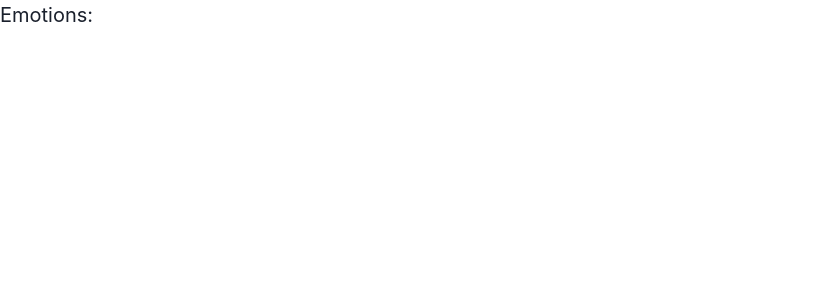
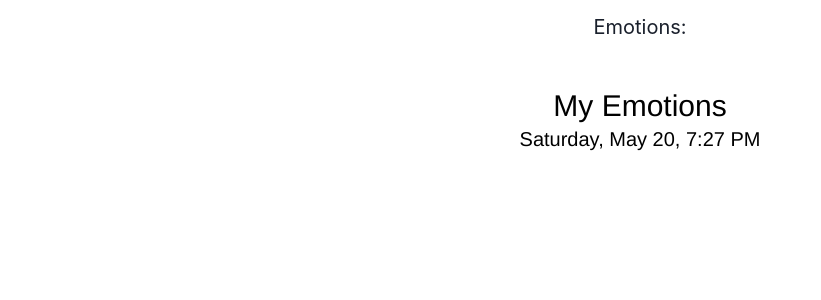
Before and after one commit to xyden/GoDeeper, a React (Create React App) app: page /list in a window 1280 px wide. Shown: the top 300 px of the page, without its empty margins (0-821 px from the left). Built offline with nearby package versions, Linux system fonts and the light colour scheme.

Commit message:
Refinement for image and form

```diff
--- a/src/App.js
+++ b/src/App.js
@@ -12,7 +12,7 @@ const App = () => {
   };
 
   return (
-    <ChakraProvider>
+    <ChakraProvider colorMode="dark">
       <Router>
         <Routes>
           <Route path="/form" element={<EmotionForm onSubmit={handleSubmit} />} />
--- a/src/EmotionForm.js
+++ b/src/EmotionForm.js
@@ -39,7 +39,7 @@ function EmotionForm({ onSubmit }) {
         return [...prevSelected, emotionObject];
       }
     });
-};
+  };
 
 
   const handleSubmit = (e) => {
@@ -47,6 +47,8 @@ function EmotionForm({ onSubmit }) {
     onSubmit(selectedEmotions);
     navigate("/list");
   };
+
+  const isSubmitDisabled = selectedEmotions.length === 0;
 
   return (
     <Box as="form" onSubmit={handleSubmit}>
@@ -75,9 +77,11 @@ function EmotionForm({ onSubmit }) {
           ))}
         </Accordion>
       </Container>
-      <Flex position="sticky" bottom="0" bg="gray.700" width="100%" justify="center" px="4" py="2">
-          <Button type="submit" flex="1">Submit</Button>
-      </Flex>
+
+        <Flex position="sticky" bottom="0" bg="gray.700" width="100%" justify="center" px="4" py="2">
+          <Button type="submit" isDisabled={isSubmitDisabled} flex="1" maxW="container.md">Share your feelings</Button>
+        </Flex>
+
     </Box>
   );
 }
--- a/src/EmotionList.js
+++ b/src/EmotionList.js
@@ -1,37 +1,57 @@
 import { useEffect, useState } from "react";
-import { Box, Text } from "@chakra-ui/react";
+import { Box, Container, Text } from "@chakra-ui/react";
 
 const generateImage = (groupedEmotions) => {
     const canvas = document.createElement('canvas');
     const context = canvas.getContext('2d');
 
-    canvas.width = 400;
+    const title = 'My Emotions';
+    const dateTime = new Date().toLocaleString(undefined, {
+        weekday: 'long',
+        month: 'short',
+        day: 'numeric',
+        hour: 'numeric',
+        minute: 'numeric',
+        hour12: true
+      });
 
+    const canvasWidth = 400;
+    const titleFontSize = 30;
+    const textFontSize = 20;
+    const lineHeight = 30;
+    const padding = 20;
+    const additionalSpace = 20; // Additional space below the date
 
     const totalEmotions = Object.values(groupedEmotions).reduce((total, emotions) => total + emotions.length, 0);
     const totalCategories = Object.keys(groupedEmotions).length;
+    const canvasHeight = (totalEmotions + totalCategories + 2) * lineHeight + padding * 2 + additionalSpace;
 
-    canvas.height = (totalEmotions + totalCategories) * 30 + 50;
+    canvas.width = canvasWidth;
+    canvas.height = canvasHeight;
     context.fillStyle = '#FFFFFF'; // White background
     context.fillRect(0, 0, canvas.width, canvas.height);
 
-    const fontSize = 20;
-    context.font = `${fontSize}px Helvetica, Arial, sans-serif`;
+    context.font = `${titleFontSize}px Helvetica, Arial, sans-serif`;
     context.fillStyle = '#000000'; // Black text
+    context.textAlign = 'center';
+    context.fillText(title, canvasWidth / 2, lineHeight + padding);
 
+    context.font = `${textFontSize}px Helvetica, Arial, sans-serif`;
+    context.fillText(dateTime, canvasWidth / 2, 2 * lineHeight + padding);
 
-    let yPos = 30; // start position for y
+    let yPos = 3 * lineHeight + padding + additionalSpace; // start position for y
     Object.entries(groupedEmotions).forEach(([category, emotions]) => {
-      context.fillText(category, 10, yPos);
-      yPos += 30;
+      context.fillText(category, canvasWidth / 2, yPos);
+      yPos += lineHeight;
       emotions.forEach(emotion => {
-        context.fillText(emotion, 40, yPos);
-        yPos += 30;
+        context.fillText(emotion, canvasWidth / 2, yPos);
+        yPos += lineHeight;
       });
     });
 
     return canvas.toDataURL('image/png');
   };
+
 
 
 
@@ -60,14 +80,21 @@ const EmotionList = ({ emotions }) => {
   const groupedEmotions = groupByCategory(emotions);
 
   return (
-    <Box>
-      <Text fontSize="xl">Emotions:</Text>
-      {Object.entries(groupedEmotions).map(([category, emotions], index) => (
-        <Text key={index}>{category}: {emotions.join(', ')}</Text>
-      ))}
-      {imageUrl && <img src={imageUrl} alt="Emotion text" />}
-    </Box>
+    <Container maxW="container.md" justify="center">
+      <Box py="3" display="flex" justifyContent="center" flexDirection="column" alignItems="center">
+        <Text fontSize="xl">Emotions:</Text>
+        {Object.entries(groupedEmotions).map(([category, emotions], index) => (
+          <Text key={index}>
+            {category}: {emotions.join(", ")}
+          </Text>
+        ))}
+      </Box>
+      <Box py="3" display="flex" justifyContent="center">
+        {imageUrl && <img src={imageUrl} alt="Emotion text" />}
+      </Box>
+    </Container>
   );
+
 };
 
 export default EmotionList;
```
